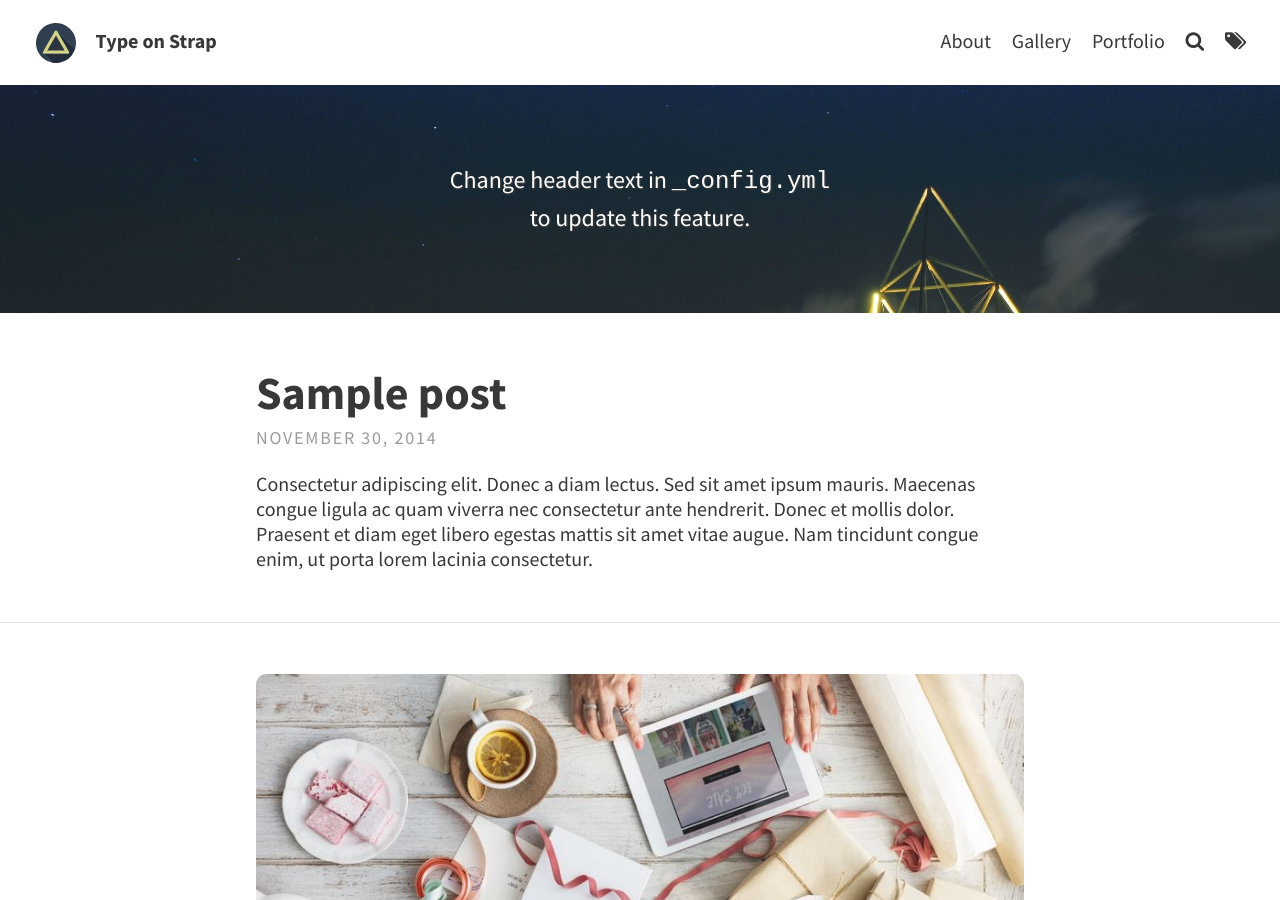
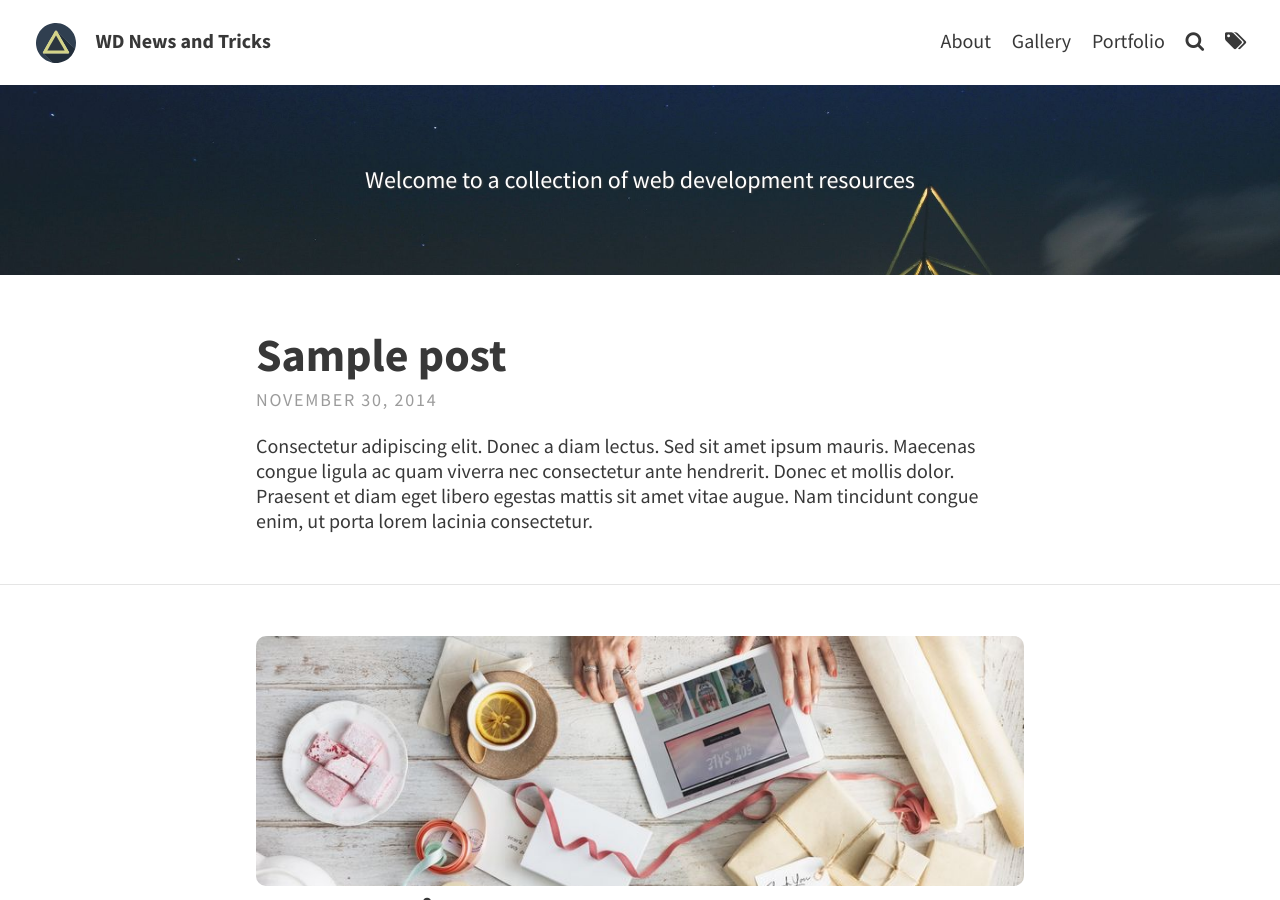
Before and after one commit to celtic426/blog, a Jekyll site: the page built from index.html, in a window 1280 px wide and 900 px high. Built offline with Jekyll 4.4.1, drawn with Linux system fonts in a browser that asks for light colours; the list of posts is cut into pages by our own code.

Commit message:
Update header text in config file

```diff
--- a/_config.yml
+++ b/_config.yml
@@ -8,14 +8,14 @@ description: "A collection of tips by Tim" # used by search engines
 # THEME-SPECIFIC CONFIGURATION
 theme_settings:
   # Meta
-  title: Type on Strap # blog's title
+  title: WD News and Tricks # blog's title
   avatar: assets/img/triangle.svg
   favicon: assets/favicon.ico
   gravatar: # Email MD5 hash
 
   # Header and footer text
   header_text: > #two or three lines to describe your site
-     <p>Change header text in <code>_config.yml</code> <br> to update this feature.</p>
+     <p>Welcome to a collection of web development resources</p>
   header_text_feature_image: assets/img/pexels/triangular.jpeg
   footer_text: >
    Powered by <a href="https://jekyllrb.com/">Jekyll</a> with <a href="https://github.com/sylhare/Type-on-Strap">Type on Strap</a>
```
